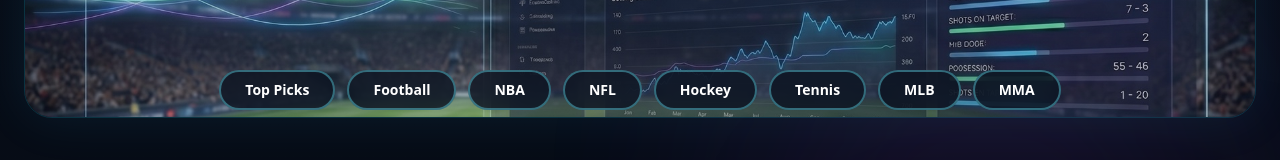
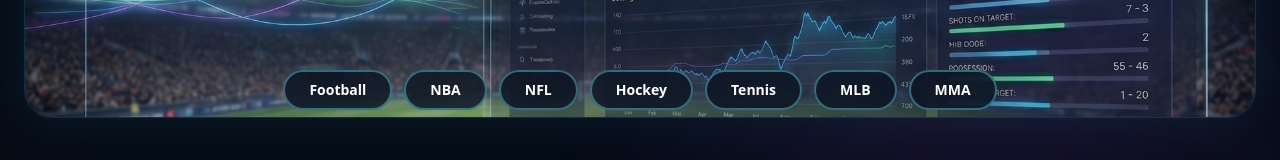
Before and after one commit to Peterson1979/ai-bet, a Next.js app: page /en in a window 1280 px wide. Shown: the part 472-632 px from the top of the page. Built offline with nearby package versions, Linux system fonts and the light colour scheme; no server answers; the database is empty.

Commit message:
fix: remove top picks nav button

```diff
--- a/app/[lang]/page.tsx
+++ b/app/[lang]/page.tsx
@@ -53,7 +53,7 @@ export default async function HomePage({
   };
 
   const sportLinks = [
-    { id: "top-picks", label: t.sports.topPicks },
+
     { id: "football", label: t.sports.football },
     { id: "nba", label: t.sports.nba },
     { id: "nfl", label: t.sports.nfl },
--- a/app/components/Header.tsx
+++ b/app/components/Header.tsx
@@ -12,7 +12,7 @@ export default function Header() {
 
   const nav = [
     { href: "/", label: t.system.navHome },
-    { href: "/#top-picks", label: t.system.navTopPicks },
+
     { href: "/betting", label: t.system.navBetting },
     { href: "/news", label: t.system.navNews },
     { href: "/tools", label: t.system.navTools },
```
